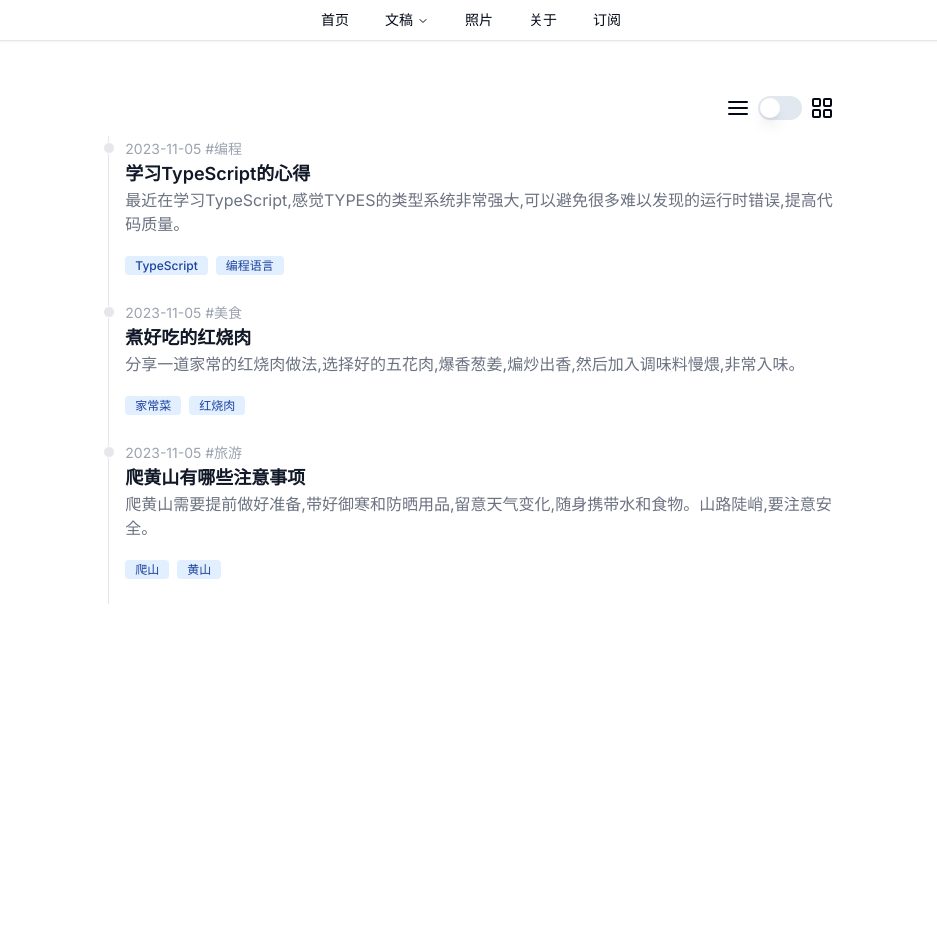
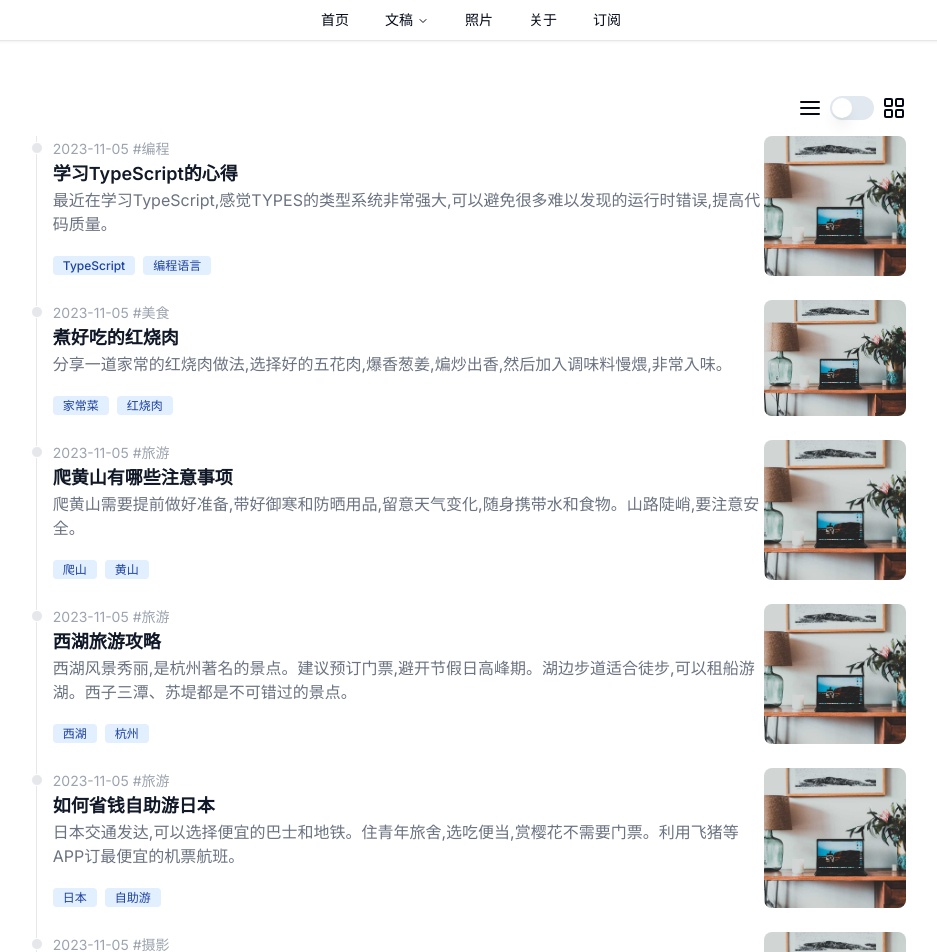
Before and after one commit to KazooTTT/portfolio, a Next.js app: page /posts in a window 1280 px wide. Shown: the top 952 px of the page, without its empty margins (169-1106 px from the left). Before the commit the page ends 800 px from the top, so only its background shows below. Built offline with nearby package versions, Linux system fonts and the light colour scheme.

Commit message:
feat: update post item

```diff
--- a/app/components/SocialMediaList.tsx
+++ b/app/components/SocialMediaList.tsx
@@ -52,7 +52,6 @@ const SocialMediaList = () => {
     <div className="flex space-x-3 items-center flex-wrap">
       {Object.entries(config.socialMedia).map((item) => {
         const [platform, value] = item;
-        console.log("%c Line:32 🍓 item", "color:#3f7cff", item);
         return (
           <div
             className="border-0 relative inline-flex items-center justify-center p-0.5 overflow-hidden font-medium text-gray-900 rounded-lg group bg-gradient-to-br from-purple-600 to-blue-500 group-hover:from-purple-600 group-hover:to-blue-500 hover:text-white dark:text-white focus:ring-4 focus:outline-none focus:ring-blue-300 dark:focus:ring-blue-800 hover:cursor-pointer"
--- /dev/null
+++ b/app/posts/components/PostGridItem.tsx
@@ -0,0 +1,44 @@
+"use client";
+import Link from "next/link";
+import Image from "next/image";
+
+export const PostGridItem = ({ post }: { post: PostItem }) => {
+  return (
+    <Link href={`/posts/${post.catalog}/${post.slug ?? post.title}`}>
+      <div className="bg-white border border-gray-200 rounded-lg shadow dark:bg-gray-800 dark:border-gray-700">
+        <div className="relative w-full h-48">
+          <Image
+            className="rounded-t-lg"
+            src={"/image-1.jpg"}
+            alt={post.title}
+            fill={true}
+            objectFit="cover"
+          />
+        </div>
+        <div className="p-5">
+          <time className="mb-1 text-sm font-normal leading-none text-gray-400 dark:text-gray-500">
+            {post.date} <Link href={`/${post.catalog}`}>#{post.catalog}</Link>
+          </time>
+          <h5 className="mb-2 text-lg font-bold tracking-tight text-gray-900 dark:text-white">
+            {post.title}
+          </h5>
+
+          <p className="text-base mb-3 font-normal text-gray-700 dark:text-gray-400 line-clamp-2">
+            {post.desc}
+          </p>
+          <div className="tags">
+            {post.tags.map((tag) => {
+              return (
+                <Link href={`/tags/${tag}`} key={tag}>
+                  <span className="bg-blue-100 text-blue-800 text-xs font-medium mr-2 px-2.5 py-0.5 rounded dark:bg-blue-900 dark:text-blue-300">
+                    {tag}
+                  </span>
+                </Link>
+              );
+            })}
+          </div>
+        </div>
+      </div>
+    </Link>
+  );
+};
--- /dev/null
+++ b/app/posts/components/PostListItem.tsx
@@ -0,0 +1,47 @@
+"use client";
+import Link from "next/link";
+import Image from "next/image";
+
+export function PostListItem({ post }: { post: PostItem }) {
+  return (
+    <div className="mb-6 ml-4">
+      <div className="absolute w-3 h-3 bg-gray-200 rounded-full mt-1.5 -left-1.5 border border-white dark:border-gray-900 dark:bg-gray-700" />
+      <div className="grid grid-cols-12">
+        <div className="content col-span-10">
+          <time className="mb-1 text-sm font-normal leading-none text-gray-400 dark:text-gray-500">
+            {post.date} <Link href={`/${post.catalog}`}>#{post.catalog}</Link>
+          </time>
+          <Link href={`/posts/${post.catalog}/${post.slug ?? post.title}`}>
+            <h3 className="text-lg font-semibold text-gray-900 dark:text-white">
+              {post.title}
+            </h3>
+          </Link>
+          <p className="mb-4 text-base font-normal text-gray-500 dark:text-gray-400 line-clamp-2">
+            {post.desc}
+          </p>
+          <div className="tags">
+            {post.tags.map((tag) => {
+              return (
+                <span
+                  className="bg-blue-100 text-blue-800 text-xs font-medium mr-2 px-2.5 py-0.5 rounded dark:bg-blue-900 dark:text-blue-300"
+                  key={tag}
+                >
+                  {tag}
+                </span>
+              );
+            })}
+          </div>
+        </div>
+        <div className="relative w-full col-span-2 p-6">
+          <Image
+            className="rounded-lg"
+            src={"/image-1.jpg"}
+            alt={post.title}
+            fill={true}
+            objectFit="cover"
+          />
+        </div>
+      </div>
+    </div>
+  );
+}
--- /dev/null
+++ b/app/posts/components/ViewModeToggle.tsx
@@ -0,0 +1,28 @@
+"use client";
+import { Switch } from "@/components/ui/switch";
+import { AlignJustify, LayoutGrid } from "lucide-react";
+
+/**
+ * @description:toggle the view mode of the posts
+ */
+export function ViewModeToggle({
+  checked,
+  onCheckedChange,
+}: {
+  checked: boolean;
+  onCheckedChange: (newValue: boolean) => void;
+}) {
+  return (
+    <div className="view-mode-toggle">
+      <div className="flex items-center space-x-2">
+        <AlignJustify />
+        <Switch
+          id="airplane-mode"
+          checked={checked}
+          onCheckedChange={onCheckedChange}
+        />
+        <LayoutGrid />
+      </div>
+    </div>
+  );
+}
--- a/app/posts/page.tsx
+++ b/app/posts/page.tsx
@@ -1,120 +1,20 @@
 "use client";
 
-import { Switch } from "@/components/ui/switch";
 import { mockPosts } from "@/lib/mockData";
 import { cn } from "@/lib/utils";
-import { AlignJustify, LayoutGrid } from "lucide-react";
-import Link from "next/link";
-import Image from "next/image";
-import {
-  JSXElementConstructor,
-  PromiseLikeOfReactNode,
-  ReactElement,
-  ReactNode,
-  ReactPortal,
-  useState,
-} from "react";
-
-/**
- * @description:toggle the view mode of the posts
- */
-function ViewModeToggle({
-  checked,
-  onCheckedChange,
-}: {
-  checked: boolean;
-  onCheckedChange: (newValue: boolean) => void;
-}) {
-  return (
-    <div className="view-mode-toggle">
-      <div className="flex items-center space-x-2">
-        <AlignJustify />
-        <Switch
-          id="airplane-mode"
-          checked={checked}
-          onCheckedChange={onCheckedChange}
-        />
-        <LayoutGrid />
-      </div>
-    </div>
-  );
-}
-
-function PostListItem({ post }: { post: PostItem }) {
-  return (
-    <div className="mb-6 ml-4">
-      <div className="absolute w-3 h-3 bg-gray-200 rounded-full mt-1.5 -left-1.5 border border-white dark:border-gray-900 dark:bg-gray-700" />
-      <time className="mb-1 text-sm font-normal leading-none text-gray-400 dark:text-gray-500">
-        {post.date} <Link href={`/${post.catalog}`}>#{post.catalog}</Link>
-      </time>
-      <Link href={`/posts/${post.catalog}/${post.slug ?? post.title}`}>
-        <h3 className="text-lg font-semibold text-gray-900 dark:text-white">
-          {post.title}
-        </h3>
-      </Link>
-      <p className="mb-4 text-base font-normal text-gray-500 dark:text-gray-400 line-clamp-2">
-        {post.desc}
-      </p>
-      <div className="tags">
-        {post.tags.map((tag) => {
-          return (
-            <span
-              className="bg-blue-100 text-blue-800 text-xs font-medium mr-2 px-2.5 py-0.5 rounded dark:bg-blue-900 dark:text-blue-300"
-              key={tag}
-            >
-              {tag}
-            </span>
-          );
-        })}
-      </div>
-    </div>
-  );
-}
-const PostGridItem = ({ post }: { post: PostItem }) => {
-  return (
-    <div className="bg-white border border-gray-200 rounded-lg shadow dark:bg-gray-800 dark:border-gray-700">
-      <a href="#">
-        <img className="rounded-t-lg" src={"/image-1.jpg"} alt={post.title} />
-      </a>
-      <div className="p-5">
-        <time className="mb-1 text-sm font-normal leading-none text-gray-400 dark:text-gray-500">
-          {post.date} <Link href={`/${post.catalog}`}>#{post.catalog}</Link>
-        </time>
-        <a href="#">
-          <h5 className="mb-2 text-lg font-bold tracking-tight text-gray-900 dark:text-white">
-            {post.title}
-          </h5>
-        </a>
-
-        <p className="text-base mb-3 font-normal text-gray-700 dark:text-gray-400 line-clamp-2">
-          {post.desc}
-        </p>
-        <div className="tags">
-          {post.tags.map((tag) => {
-            return (
-              <span
-                className="bg-blue-100 text-blue-800 text-xs font-medium mr-2 px-2.5 py-0.5 rounded dark:bg-blue-900 dark:text-blue-300"
-                key={tag}
-              >
-                {tag}
-              </span>
-            );
-          })}
-        </div>
-      </div>
-    </div>
-  );
-};
+import { useState } from "react";
+import { PostGridItem } from "./components/PostGridItem";
+import { PostListItem } from "./components/PostListItem";
+import { ViewModeToggle } from "./components/ViewModeToggle";
 
 /**
  * @description: show all the posts
  */
 const Posts = () => {
   const [viewMode, setViewMode] = useState("list");
-  console.log("%c Line:36 🍓 viewMode", "color:#4fff4B", viewMode);
   return (
     <main className="flex min-h-screen flex-col items-center justify-between p-24">
-      <div className="h-full w-full lg:w-2/3 flex flex-col">
+      <div className="h-full w-full lg:2/3 xl:w-4/5 flex flex-col">
         <div className="self-end mb-4">
           <ViewModeToggle
             checked={viewMode === "grid"}
@@ -128,7 +28,7 @@ const Posts = () => {
             "post-list grid",
             viewMode === "list"
               ? "grid-cols-1 relative border-l border-gray-200 dark:border-gray-700"
-              : "grid-cols-3 gap-2",
+              : "grid-cols-1 md:grid-cols-2 xl:grid-cols-3 gap-5",
           )}
         >
           {mockPosts.map((post) => {
--- a/lib/mockData.ts
+++ b/lib/mockData.ts
@@ -20,4 +20,35 @@ export const mockPosts: PostItem[] = [
     desc: "爬黄山需要提前做好准备,带好御寒和防晒用品,留意天气变化,随身携带水和食物。山路陡峭,要注意安全。",
     tags: ["爬山", "黄山"],
   },
+  {
+    date: "2023-11-05",
+    title: "西湖旅游攻略",
+    catalog: "旅游",
+    desc: "西湖风景秀丽,是杭州著名的景点。建议预订门票,避开节假日高峰期。湖边步道适合徒步,可以租船游湖。西子三潭、苏堤都是不可错过的景点。",
+    tags: ["西湖", "杭州"],
+  },
+
+  {
+    date: "2023-11-05",
+    title: "如何省钱自助游日本",
+    catalog: "旅游",
+    desc: "日本交通发达,可以选择便宜的巴士和地铁。住青年旅舍,选吃便当,赏樱花不需要门票。利用飞猪等APP订最便宜的机票航班。",
+    tags: ["日本", "自助游"],
+  },
+
+  {
+    date: "2023-11-05",
+    title: "普者黑攻略",
+    catalog: "摄影",
+    desc: "普者黑拍摄夜景很棒,要选对组合。可以跟延时摄影结合,拍摄星空和车流。要注意曝光参数的调整,镜头要清洁。",
+    tags: ["摄影", "普者黑"],
+  },
+
+  {
+    date: "2023-11-05",
+    title: "春节返乡注意事项",
+    catalog: "生活",
+    desc: "春节返乡HIGH之前,记得提前买票预订,路上注意安全。回家要给老人拜年,红包要厚一些。在家注意卫生,不要扰民。",
+    tags: ["春节", "返乡"],
+  },
 ];
```
